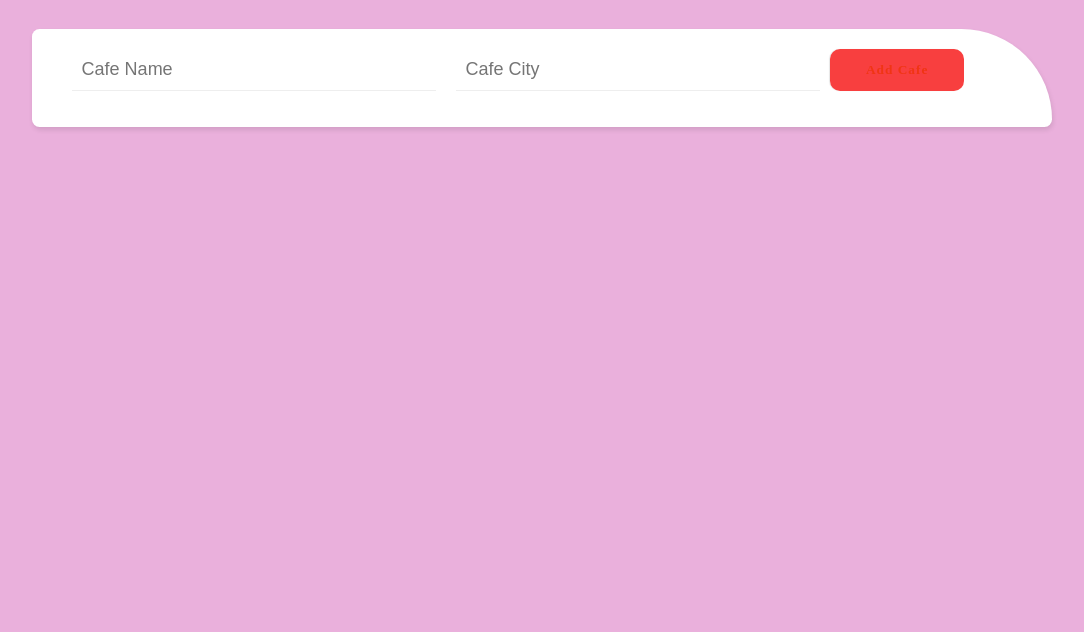
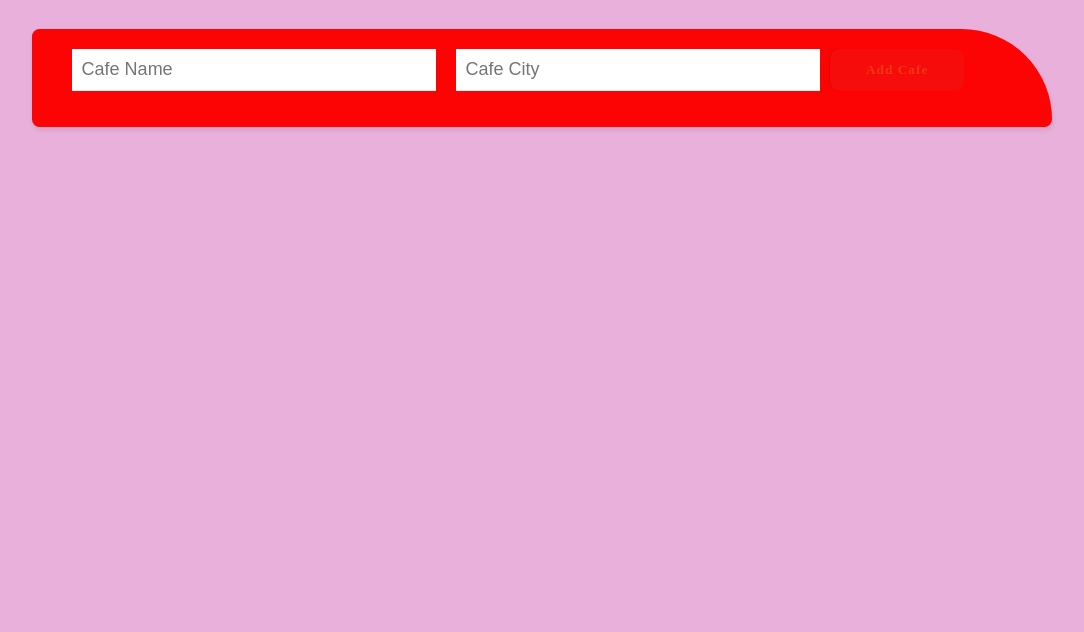
Before and after one commit to aggarwaladitya1729/firebase-crud, a plain HTML site: page index.html in a window 1280 px wide. Shown: the part 168-800 px from the top of the page, without its empty margins (98-1182 px from the left). Drawn offline with Linux system fonts and the light colour scheme; no server answers.

Commit message:
content colour changed to red

```diff
--- a/styles.css
+++ b/styles.css
@@ -12,7 +12,7 @@ h1{
 }
 
 .content{
-    background: #fff;
+    background: rgb(253, 4, 4);
     max-width: 960px;
     margin: 30px auto;
     padding:  20px 30px;
```
